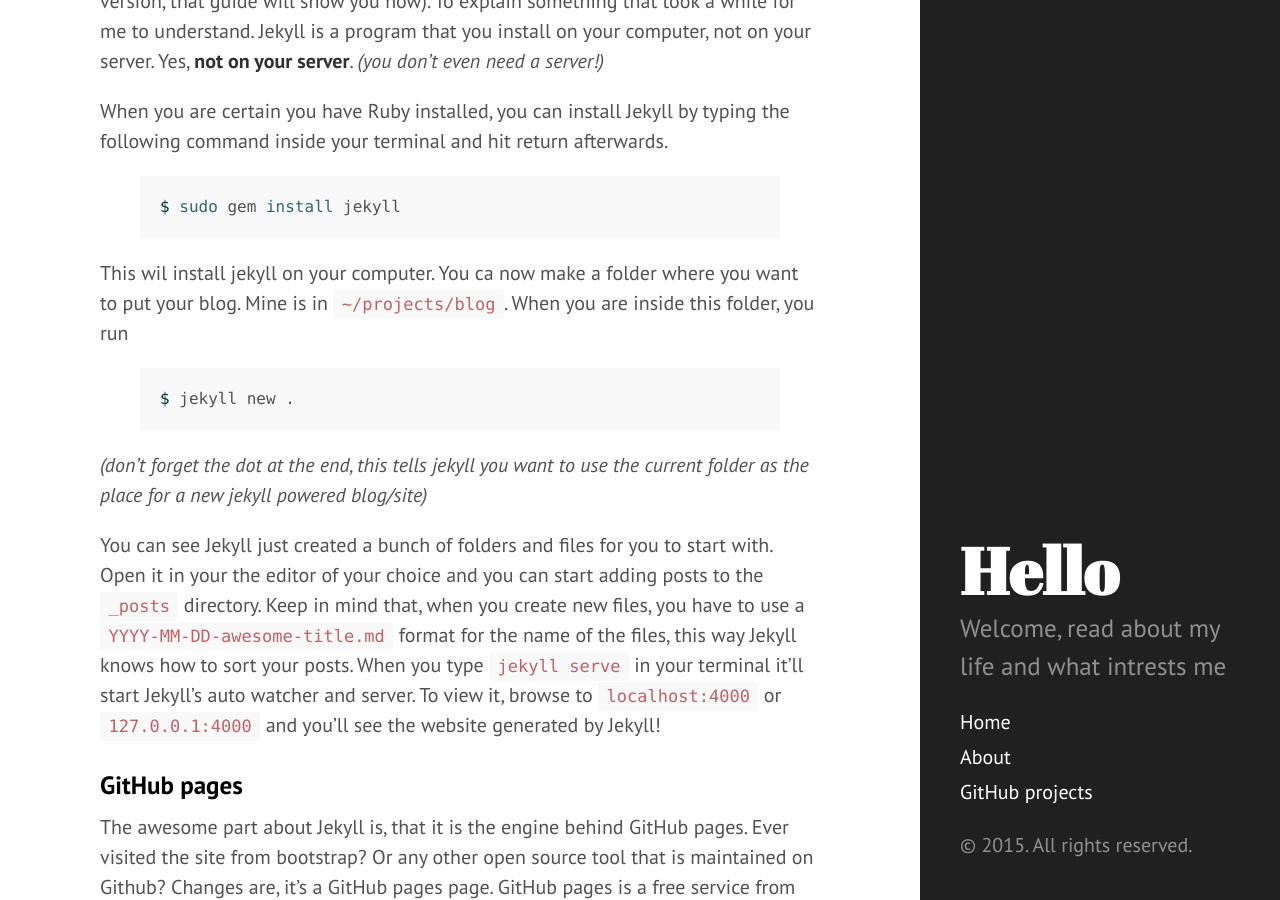
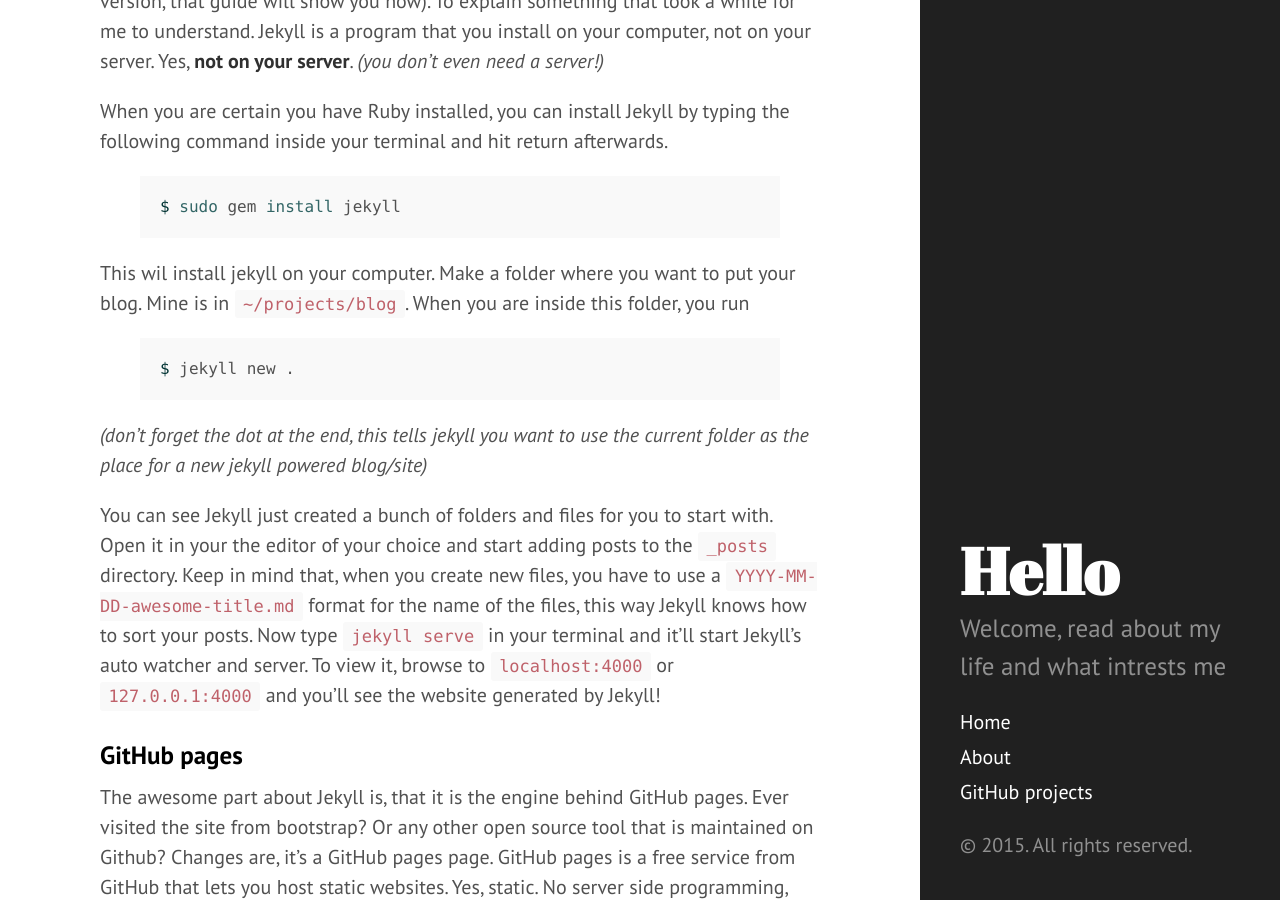
Before and after one commit to megawubs/megawubs.github.io, a Jekyll site: the page built from _posts/2015-01-20-setup-jekyll-with-github-pages.md, in a window 1280 px wide and 900 px high, scrolled down 1077 px. Built offline with Jekyll 4.4.1, drawn with Linux system fonts in a browser that asks for light colours; nearby versions of some CDN libraries.

```diff
--- a/_posts/2015-01-20-setup-jekyll-with-github-pages.md
+++ b/_posts/2015-01-20-setup-jekyll-with-github-pages.md
@@ -41,7 +41,7 @@
 $ sudo gem install jekyll
 {% endhighlight %}
 
-This wil install jekyll on your computer. You ca now make a folder where you want to put your blog. Mine is in
+This wil install jekyll on your computer. Make a folder where you want to put your blog. Mine is in
 `~/projects/blog`. When you are inside this folder, you run
 
 {% highlight bash %}
@@ -51,9 +51,9 @@
 powered blog/site)_
 
 You can see Jekyll just created a bunch of folders and files for you to start with. Open it in your the editor of
-your choice and you can start adding posts to the `_posts` directory. Keep in mind that, when you create new files, you
+your choice and start adding posts to the `_posts` directory. Keep in mind that, when you create new files, you
 have to use a `YYYY-MM-DD-awesome-title.md` format for the name of the files, this way Jekyll knows how to sort your
-posts. When you type `jekyll serve` in your terminal it'll start Jekyll's auto watcher and server. To view it, browse
+posts. Now type `jekyll serve` in your terminal and it'll start Jekyll's auto watcher and server. To view it, browse
 to `localhost:4000` or `127.0.0.1:4000` and you'll see the website generated by Jekyll!
 
 ### GitHub pages
```
Also changed, not shown: _drafts/2015-01-21-postjs-a-commandline-jekyll-helper.md (added, +6 -0 lines).
